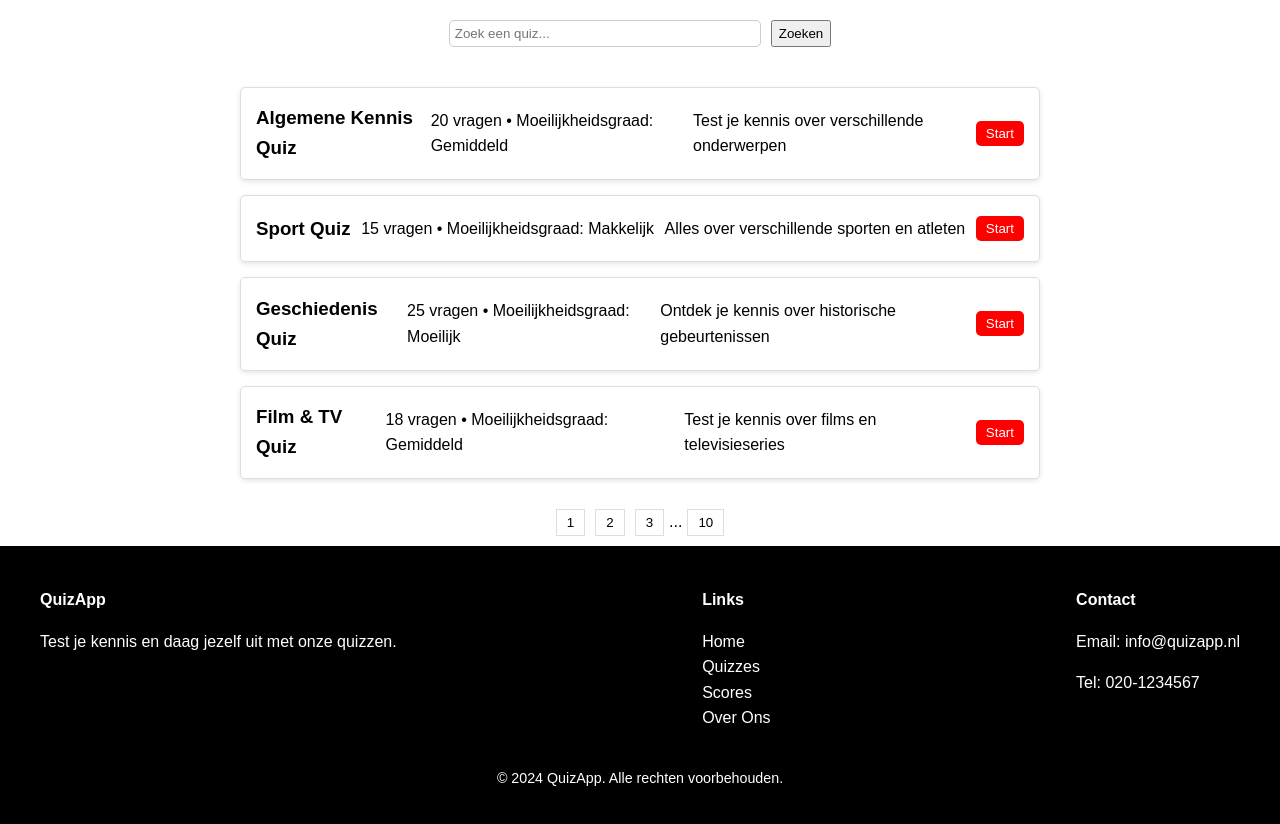
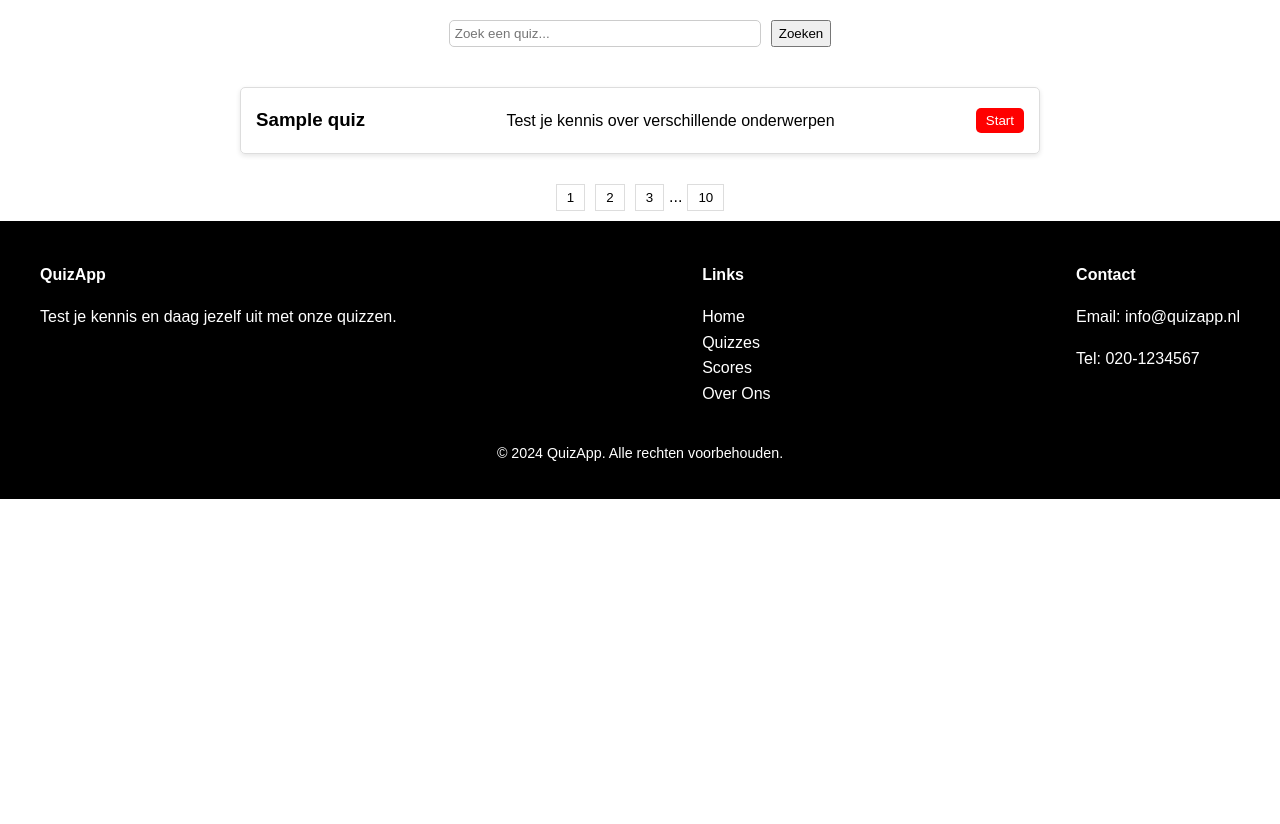
Before and after one commit to lorexgmd/Quiz-project, a PHP site: page /quizzen.php in a window 1280 px wide. Shown: the part 78-902 px from the top of the page. After the commit the page ends 577 px from the top, so only its background shows below. Run offline with PHP 8.4, Linux system fonts and the light colour scheme; tables that the repository leaves empty or names only in its code hold one stand-in row (values such as "Sample post").

Commit message:
quizzen displayen in quizzes page

```diff
--- a/quizzen.php
+++ b/quizzen.php
@@ -1,16 +1,24 @@
 <?php
+session_start();
+require 'config.php'; // Zorg ervoor dat je verbinding hebt met de database
 
-session_start()
+// Haal de quizzen uit de database
+function getQuizzes() {
+    global $pdo;
+    $stmt = $pdo->query("SELECT * FROM Quiz");
+    return $stmt->fetchAll(PDO::FETCH_ASSOC);
+}
+
+// Haal de quizzen op
+$quizzes = getQuizzes();
 ?>
-
-
 
 <!DOCTYPE html>
 <html lang="en">
 <head>
     <meta charset="UTF-8">
     <meta name="viewport" content="width=device-width, initial-scale=1.0">
-    <title>Document</title>
+    <title>Quizzes</title>
     <link rel="stylesheet" href="styles/style.css">
     <link rel="stylesheet" href="styles/styleQuiz.css">
 </head>
@@ -44,30 +52,16 @@ session_start()
     </div>
 
     <div class="quiz-list">
+        <?php foreach ($quizzes as $quiz): ?>
             <div class="quiz-item">
-                <h3>Algemene Kennis Quiz</h3>
-                <p>20 vragen • Moeilijkheidsgraad: Gemiddeld</p>
+                <h3><?php echo htmlspecialchars($quiz['quiz_name']); ?></h3>
                 <p>Test je kennis over verschillende onderwerpen</p>
-                <button class="btn start">Start</button>
+                <form action="playQuiz.php" method="get">
+                    <input type="hidden" name="quiz_id" value="<?php echo $quiz['quiz_id']; ?>">
+                    <button class="btn start" type="submit">Start</button>
+                </form>
             </div>
-            <div class="quiz-item">
-                <h3>Sport Quiz</h3>
-                <p>15 vragen • Moeilijkheidsgraad: Makkelijk</p>
-                <p>Alles over verschillende sporten en atleten</p>
-                <button class="btn start">Start</button>
-            </div>
-            <div class="quiz-item">
-                <h3>Geschiedenis Quiz</h3>
-                <p>25 vragen • Moeilijkheidsgraad: Moeilijk</p>
-                <p>Ontdek je kennis over historische gebeurtenissen</p>
-                <button class="btn start">Start</button>
-            </div>
-            <div class="quiz-item">
-                <h3>Film & TV Quiz</h3>
-                <p>18 vragen • Moeilijkheidsgraad: Gemiddeld</p>
-                <p>Test je kennis over films en televisieseries</p>
-                <button class="btn start">Start</button>
-            </div>
+        <?php endforeach; ?>
     </div>
 
     <div class="pagination">
```
Lines whose indentation alone changed are shown as unchanged.
